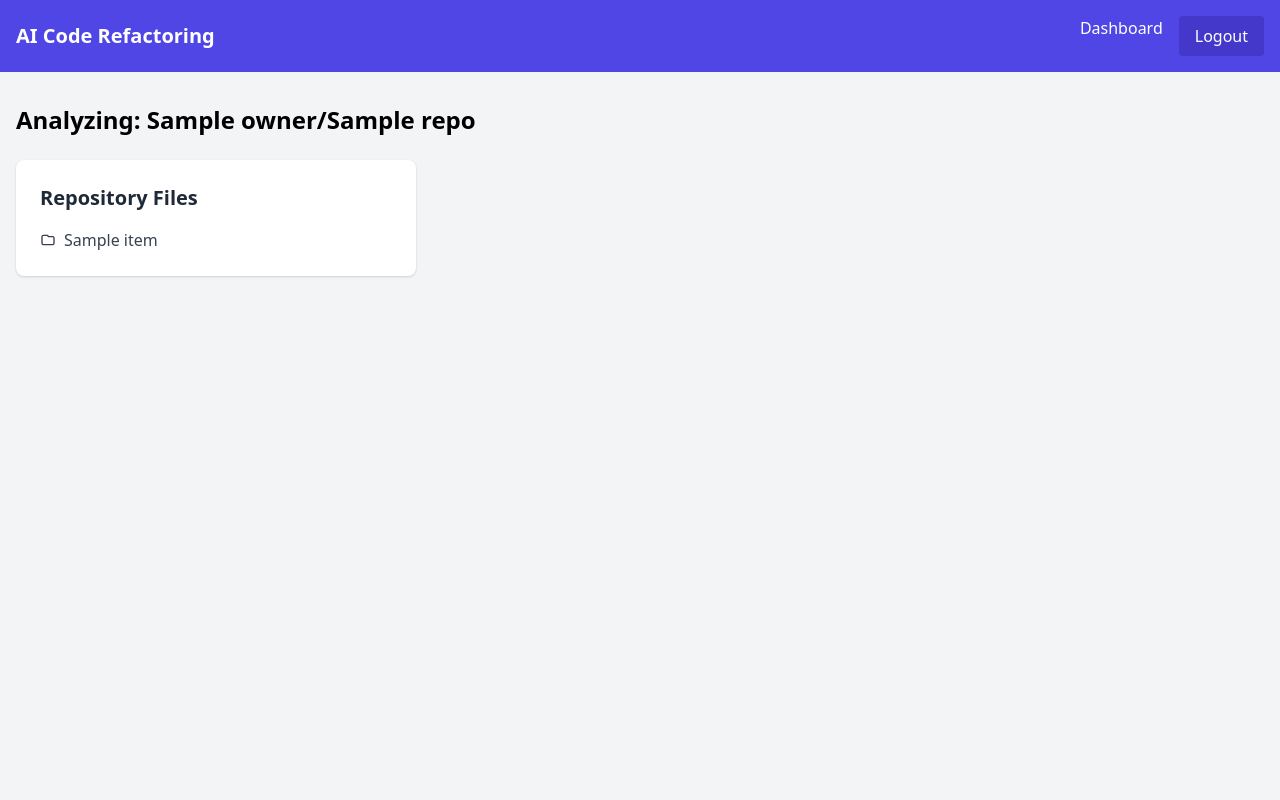
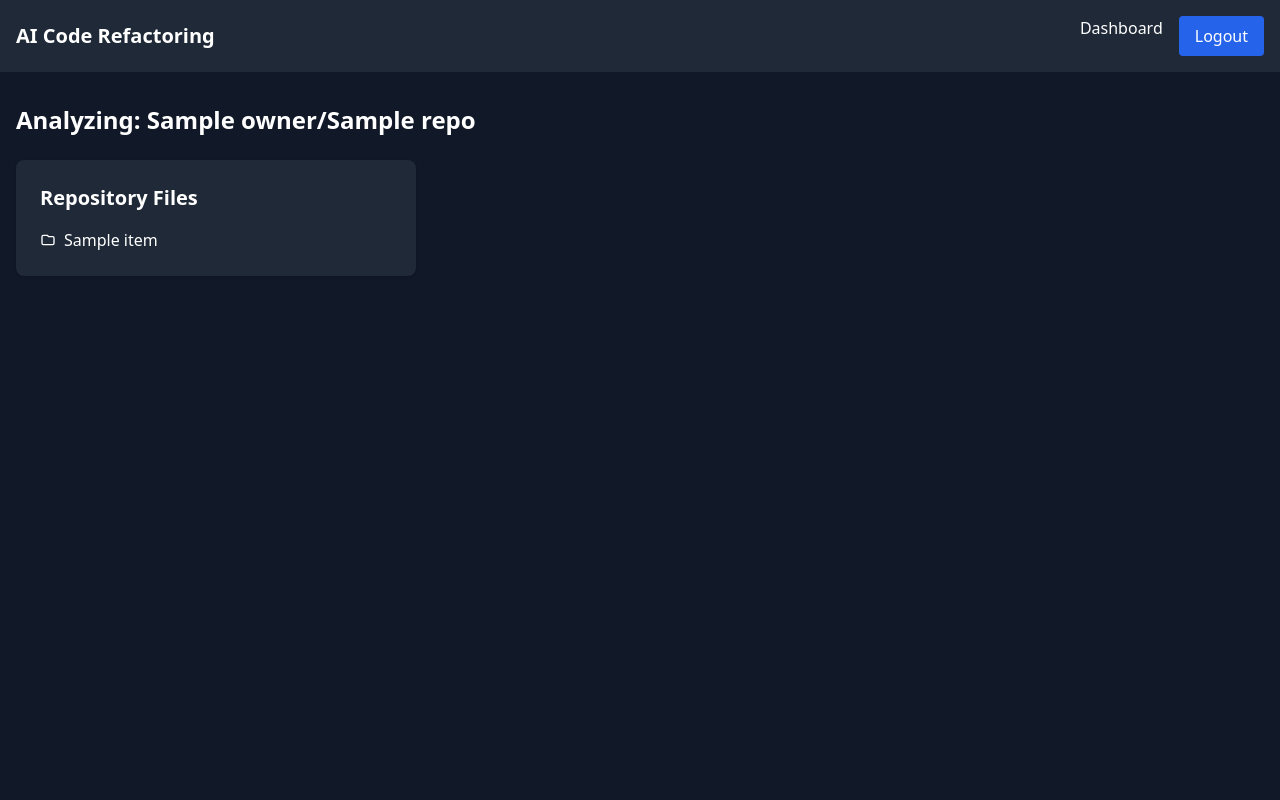
Before and after one commit to mgulati3/CodeRevamp.ai, a Flask app: template templates/repo_analyzer.html in a window 1280 px wide. Run offline with Flask 2, Linux system fonts and the light colour scheme; the template is opened without the code that fills it: most values are stand-ins (such as "Sample title", 1, 10 or a date in 2020); some libraries are stand-ins or nearby versions.

Commit message:
Made UI better

```diff
--- a/templates/repo_analyzer.html
+++ b/templates/repo_analyzer.html
@@ -1,4 +1,3 @@
-<!-- templates/repo_analyzer.html -->
 <!DOCTYPE html>
 <html lang="en">
 <head>
@@ -6,9 +5,10 @@
   <meta name="viewport" content="width=device-width, initial-scale=1.0">
   <title>Repository Analysis - AI Code Refactoring Assistant</title>
   <link href="https://cdn.jsdelivr.net/npm/tailwindcss@2.2.19/dist/tailwind.min.css" rel="stylesheet">
-  <link rel="stylesheet" href="https://cdnjs.cloudflare.com/ajax/libs/highlight.js/11.7.0/styles/github.min.css">
+  <!-- Using a dark highlight.js theme -->
+  <link rel="stylesheet" href="https://cdnjs.cloudflare.com/ajax/libs/highlight.js/11.7.0/styles/github-dark.min.css">
   <script src="https://cdnjs.cloudflare.com/ajax/libs/highlight.js/11.7.0/highlight.min.js"></script>
-  <!-- Add more language support for highlight.js -->
+  <!-- Additional language support for highlight.js -->
   <script src="https://cdnjs.cloudflare.com/ajax/libs/highlight.js/11.7.0/languages/python.min.js"></script>
   <script src="https://cdnjs.cloudflare.com/ajax/libs/highlight.js/11.7.0/languages/javascript.min.js"></script>
   <script src="https://cdnjs.cloudflare.com/ajax/libs/highlight.js/11.7.0/languages/typescript.min.js"></script>
@@ -20,33 +20,28 @@
   <script src="https://cdnjs.cloudflare.com/ajax/libs/highlight.js/11.7.0/languages/php.min.js"></script>
   <script src="https://cdnjs.cloudflare.com/ajax/libs/highlight.js/11.7.0/languages/swift.min.js"></script>
 </head>
-<body class="bg-gray-100 min-h-screen">
-  <nav class="bg-indigo-600 text-white p-4">
+<body class="bg-gray-900 text-white min-h-screen">
+  <nav class="bg-gray-800 text-white p-4">
     <div class="container mx-auto flex justify-between items-center">
       <a href="/" class="font-bold text-xl">AI Code Refactoring</a>
       <div class="flex space-x-4">
         <a href="/dashboard" class="hover:underline">Dashboard</a>
-        <a href="/logout" class="bg-indigo-700 hover:bg-indigo-800 px-4 py-2 rounded">Logout</a>
+        <a href="/logout" class="bg-blue-600 hover:bg-blue-700 px-4 py-2 rounded">Logout</a>
       </div>
     </div>
   </nav>
-
   <div class="container mx-auto px-4 py-8">
     <h1 class="text-2xl font-bold mb-6">Analyzing: {{ owner }}/{{ repo }}</h1>
-
     <div class="grid grid-cols-1 lg:grid-cols-3 gap-6">
       <!-- File Explorer -->
-      <div class="bg-white rounded-lg shadow p-6">
-        <h2 class="text-xl font-semibold text-gray-800 mb-4">Repository Files</h2>
+      <div class="bg-gray-800 rounded-lg shadow p-6">
+        <h2 class="text-xl font-semibold text-white mb-4">Repository Files</h2>
         <div id="file-explorer" class="overflow-y-auto max-h-96">
           <ul class="space-y-2">
             {% for item in contents %}
             <li>
               {% if item.type == 'file' %}
-                <button
-                  onclick="loadFile('{{ item.path }}', '{{ owner }}', '{{ repo }}')"
-                  class="text-blue-600 hover:underline flex items-center"
-                >
+              <button onclick="loadFile('{{ item.path }}', '{{ owner }}', '{{ repo }}')" class="text-blue-400 hover:underline flex items-center">
                 <svg class="w-4 h-4 mr-2" fill="none" stroke="currentColor" viewBox="0 0 24 24">
                   <path stroke-linecap="round" stroke-linejoin="round" stroke-width="2" d="M9 12h6m-6 4h6m2 5H7a2 2 0 01-2-2V5a2 2 0 012-2h5.586a1 1 0 01.707.293l5.414 5.414a1 1 0 01.293.707V19a2 2 0 01-2 2z"></path>
                 </svg>
@@ -54,10 +49,7 @@
               </button>
               {% else %}
               <div class="flex items-center">
-                  <button
-                    onclick="loadFolder('{{ item.path }}', '{{ owner }}', '{{ repo }}')"
-                    class="text-gray-700 hover:text-blue-600 flex items-center"
-                  >
+                <button onclick="loadFolder('{{ item.path }}', '{{ owner }}', '{{ repo }}')" class="!text-white hover:!text-blue-400 flex items-center">
                    <svg class="w-4 h-4 mr-2" fill="none" stroke="currentColor" viewBox="0 0 24 24">
                     <path stroke-linecap="round" stroke-linejoin="round" stroke-width="2" d="M3 7v10a2 2 0 002 2h14a2 2 0 002-2V9a2 2 0 00-2-2h-6l-2-2H5a2 2 0 00-2 2z"></path>
                   </svg>
@@ -69,102 +61,83 @@
             {% endfor %}
           </ul>
         </div>
-
         <!-- Breadcrumbs navigation for folders -->
         <div id="folder-breadcrumbs" class="mt-4 text-sm hidden">
           <p class="font-medium mb-2">Current path:</p>
           <div class="flex flex-wrap items-center" id="breadcrumb-items">
-            <span class="text-blue-600 hover:underline cursor-pointer" onclick="loadRootFolder('{{ owner }}', '{{ repo }}')">Root</span>
+            <span class="text-blue-400 hover:underline cursor-pointer" onclick="loadRootFolder('{{ owner }}', '{{ repo }}')">Root</span>
           </div>
         </div>
       </div>
-
       <!-- Code Comparison (hidden until file is selected) -->
       <div id="code-comparison" class="lg:col-span-2 hidden">
-        <div class="bg-white rounded-lg shadow p-6 mb-6">
+        <div class="bg-gray-800 rounded-lg shadow p-6 mb-6">
           <div class="flex justify-between items-center mb-4">
-            <h2 class="text-xl font-semibold text-gray-800">Selected File: <span id="current-file-path">None</span></h2>
+            <h2 class="text-xl font-semibold text-white">Selected File: <span id="current-file-path">None</span></h2>
             <div>
-              <span class="mr-2 text-gray-700">
-                Language: <span id="current-language" class="font-medium text-indigo-600">python</span>
+              <span class="mr-2 text-gray-300">
+                Language: <span id="current-language" class="font-medium text-blue-400">python</span>
               </span>
-              <button
-                id="refactor-button"
-                onclick="refactorCode()"
-                class="bg-indigo-600 hover:bg-indigo-700 text-white px-4 py-2 rounded"
-              >
+              <button id="refactor-button" onclick="refactorCode()" class="bg-blue-600 hover:bg-blue-700 text-white px-4 py-2 rounded">
                 Refactor This Code
               </button>
             </div>
           </div>
-          <div class="border rounded p-4 bg-gray-50">
+          <div class="border rounded p-4 bg-gray-700">
             <pre><code id="original-code" class="language-python"></code></pre>
           </div>
         </div>
-
         <!-- Refactored Code (hidden until refactoring is done) -->
-        <div id="refactored-section" class="bg-white rounded-lg shadow p-6 hidden">
-          <h2 class="text-xl font-semibold text-gray-800 mb-4">Refactored Code</h2>
-          <div class="border rounded p-4 bg-gray-50 mb-6">
+        <div id="refactored-section" class="bg-gray-800 rounded-lg shadow p-6 hidden">
+          <h2 class="text-xl font-semibold text-white mb-4">Refactored Code</h2>
+          <div class="border rounded p-4 bg-gray-700 mb-6">
             <pre><code id="refactored-code" class="language-python"></code></pre>
           </div>
-
           <div class="mb-6">
-            <h3 class="text-lg font-medium text-gray-800 mb-2 bg-indigo-100 p-2 rounded">Key Improvements</h3>
-            <div id="explanation" class="prose max-w-none p-4 bg-indigo-50 rounded"></div>
+            <h3 class="text-lg font-medium text-white mb-2 bg-blue-800 p-2 rounded">Key Improvements</h3>
+            <div id="explanation" class="prose max-w-none p-4 bg-gray-700 rounded"></div>
           </div>
-
           <div class="flex justify-end">
             <button onclick="copyRefactoredCode(event)" class="bg-green-600 hover:bg-green-700 text-white px-4 py-2 rounded mr-2">
               Copy Code
             </button>
-            <button onclick="document.getElementById('refactored-section').classList.add('hidden')" class="bg-gray-500 hover:bg-gray-600 text-white px-4 py-2 rounded">
+            <button onclick="document.getElementById('refactored-section').classList.add('hidden')" class="bg-gray-600 hover:bg-gray-700 text-white px-4 py-2 rounded">
               Close
             </button>
           </div>
         </div>
       </div>
-
       <!-- Folder Processing (hidden until folder is selected) -->
       <div id="folder-processing" class="lg:col-span-2 hidden">
-        <div class="bg-white rounded-lg shadow p-6 mb-6">
+        <div class="bg-gray-800 rounded-lg shadow p-6 mb-6">
           <div class="flex justify-between items-center mb-4">
-            <h2 class="text-xl font-semibold text-gray-800">Selected Folder: <span id="current-folder-path">None</span></h2>
-            <button
-              id="refactor-folder-button"
-              onclick="refactorFolder()"
-              class="bg-indigo-600 hover:bg-indigo-700 text-white px-4 py-2 rounded"
-            >
+            <h2 class="text-xl font-semibold text-white">Selected Folder: <span id="current-folder-path">None</span></h2>
+            <button id="refactor-folder-button" onclick="refactorFolder()" class="bg-blue-600 hover:bg-blue-700 text-white px-4 py-2 rounded">
               Refactor All Files
             </button>
           </div>
-
           <div class="mb-4">
-            <h3 class="text-lg font-medium mb-2">Code Files In Folder:</h3>
-            <div id="folder-file-list" class="border rounded p-4 bg-gray-50 max-h-72 overflow-y-auto">
+            <h3 class="text-lg font-medium mb-2 text-white">Code Files In Folder:</h3>
+            <div id="folder-file-list" class="border rounded p-4 bg-gray-700 max-h-72 overflow-y-auto">
               <ul class="space-y-2" id="folder-files">
                 <!-- Files will be populated here -->
               </ul>
             </div>
           </div>
         </div>
-
         <!-- Bulk Refactoring Results -->
-        <div id="bulk-results" class="bg-white rounded-lg shadow p-6 hidden">
-          <h2 class="text-xl font-semibold text-gray-800 mb-4">Refactoring Results</h2>
-
+        <div id="bulk-results" class="bg-gray-800 rounded-lg shadow p-6 hidden">
+          <h2 class="text-xl font-semibold text-white mb-4">Refactoring Results</h2>
           <div class="mb-6">
-            <div id="refactoring-status" class="p-4 bg-green-50 rounded border border-green-200 mb-4">
+            <div id="refactoring-status" class="p-4 bg-green-800 rounded border border-green-600 mb-4">
               Processing...
             </div>
-
             <div class="flex justify-end">
               <button id="download-zip-button" class="bg-green-600 hover:bg-green-700 text-white px-4 py-2 rounded mr-2 hidden">
                 Download All Refactored Files
               </button>
             </div>
           </div>
-
           <div id="file-results" class="space-y-4">
             <!-- Individual file results will be added here -->
           </div>
@@ -256,7 +229,7 @@
           // Displaying each folder
           data.dirs.forEach(dir => {
             const li = document.createElement('li');
-            li.innerHTML = `<button onclick="loadFolder('${dir.path}', '${owner}', '${repo}')" class="text-gray-700 hover:text-blue-600"><strong>[DIRECTORY]</strong> ${dir.name}</button>`;
+            li.innerHTML = `<button onclick="loadFolder('${dir.path}', '${owner}', '${repo}')" class="text-white hover:text-blue-600"><strong>[DIRECTORY]</strong> ${dir.name}</button>`;
             folderFilesElem.appendChild(li);
           });
 
```
Also changed, not shown: templates/dashboard.html (+8 -11 lines), templates/index.html (+14 -16 lines), app.py (line endings or trailing spaces). Lines whose indentation alone changed are shown as unchanged.
